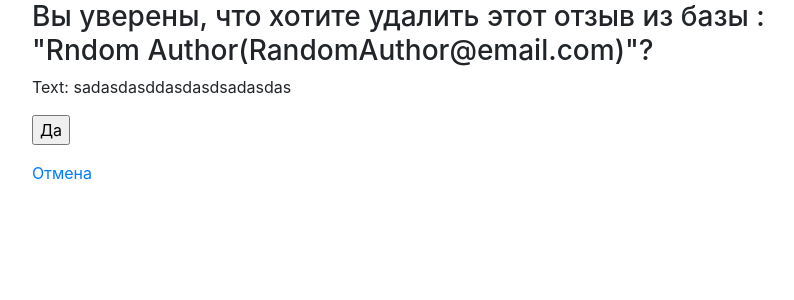
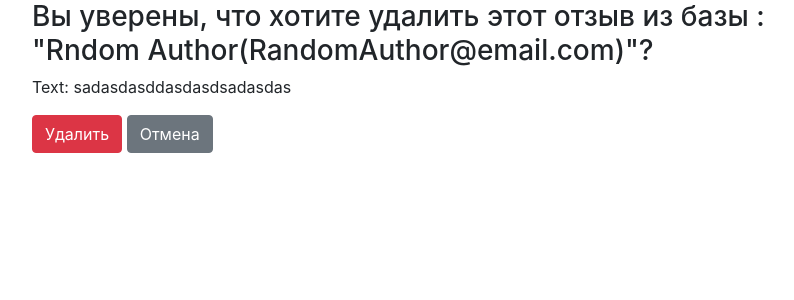
Before and after one commit to dshwets/Exam_6_Daniil_Shvets, a Django app: page /feedback/1/delete/ in a window 1280 px wide. Shown: the part 56-356 px from the top of the page, without its empty margins (53-847 px from the left). Run offline with Django 3.2, Linux system fonts and the light colour scheme; data comes from the database, SQL or seed files in the repository; some libraries are stand-ins or nearby versions.

Commit message:
Сделал красивые кнопочки на далении отзыва.

```diff
--- a/source/webapp/templates/base.html
+++ b/source/webapp/templates/base.html
@@ -5,7 +5,7 @@
     <meta name="viewport"
           content="width=device-width, user-scalable=no, initial-scale=1.0, maximum-scale=1.0, minimum-scale=1.0">
     <meta http-equiv="X-UA-Compatible" content="ie=edge">
-    <title>{% block title %} Feedback book{% endblock %}</title>
+    <title>{% block title %}Feedback book{% endblock %}</title>
     <link rel="stylesheet" href="https://stackpath.bootstrapcdn.com/bootstrap/4.5.0/css/bootstrap.min.css" integrity="sha384-9aIt2nRpC12Uk9gS9baDl411NQApFmC26EwAOH8WgZl5MYYxFfc+NcPb1dKGj7Sk" crossorigin="anonymous">
     <script src="https://kit.fontawesome.com/80d9c63404.js" crossorigin="anonymous"></script>
 </head>
--- a/source/webapp/templates/feedback_delete.html
+++ b/source/webapp/templates/feedback_delete.html
@@ -16,7 +16,10 @@
     <p> Text: {{ feedback.text }}</p>
     <form action="{% url "feedback_delete" feedback.pk %}" method="post">
         {% csrf_token %}
-        <p><input type="submit" value="Да"></p>
-        <p><a href="{% url 'index' %}">Отмена</a></p>
+        <button type="submit" class="btn btn-danger" >Удалить</button>
+
+        <a href="{% url 'index' %}">
+            <button type="button" class="btn btn-secondary">Отмена</button>
+        </a>
     </form>
 {% endblock %}
--- a/source/webapp/templates/index.html
+++ b/source/webapp/templates/index.html
@@ -1,6 +1,5 @@
 {% extends 'base.html' %}
 
-{% block title %}{% endblock %}
 {% block menu %}
       <li class="nav-item active">
         <a class="nav-link" href="{% url 'create_feedback' %}"> Create feedback <span class="sr-only">(current)</span></a>
```
